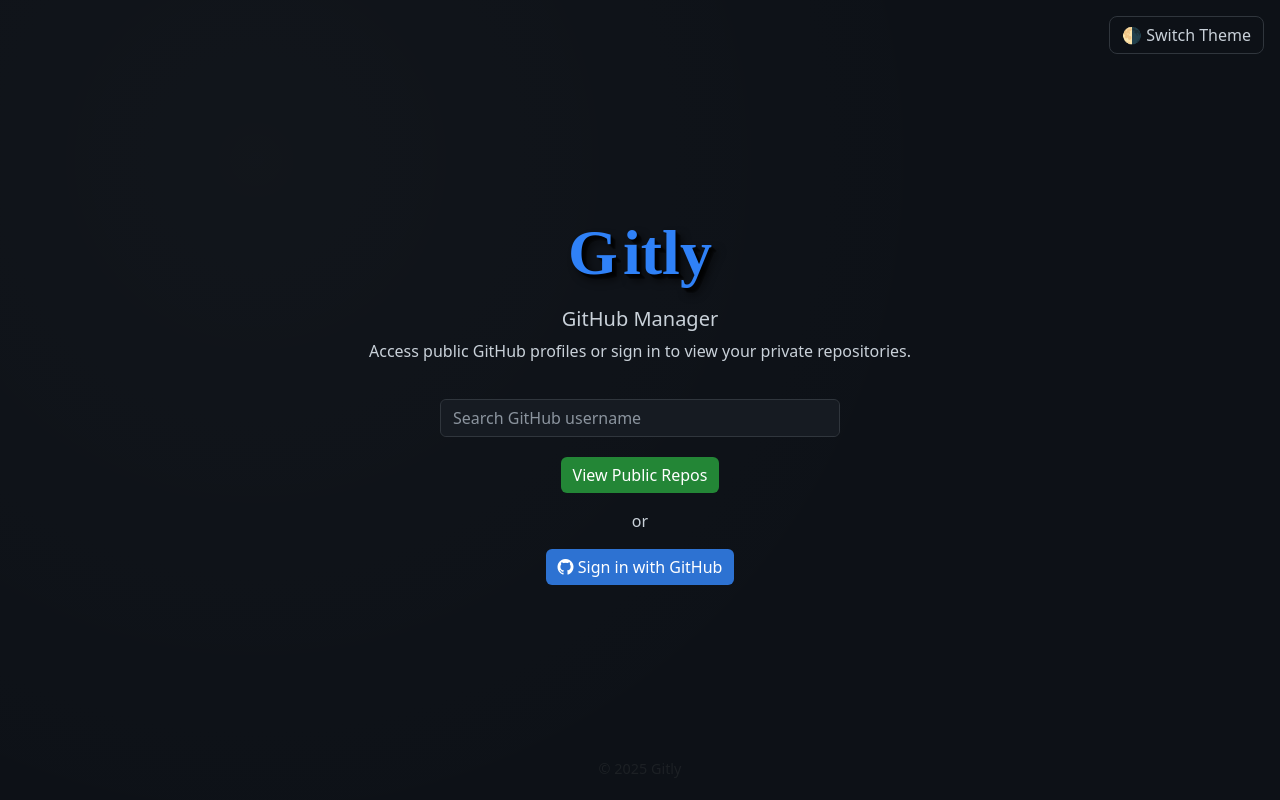
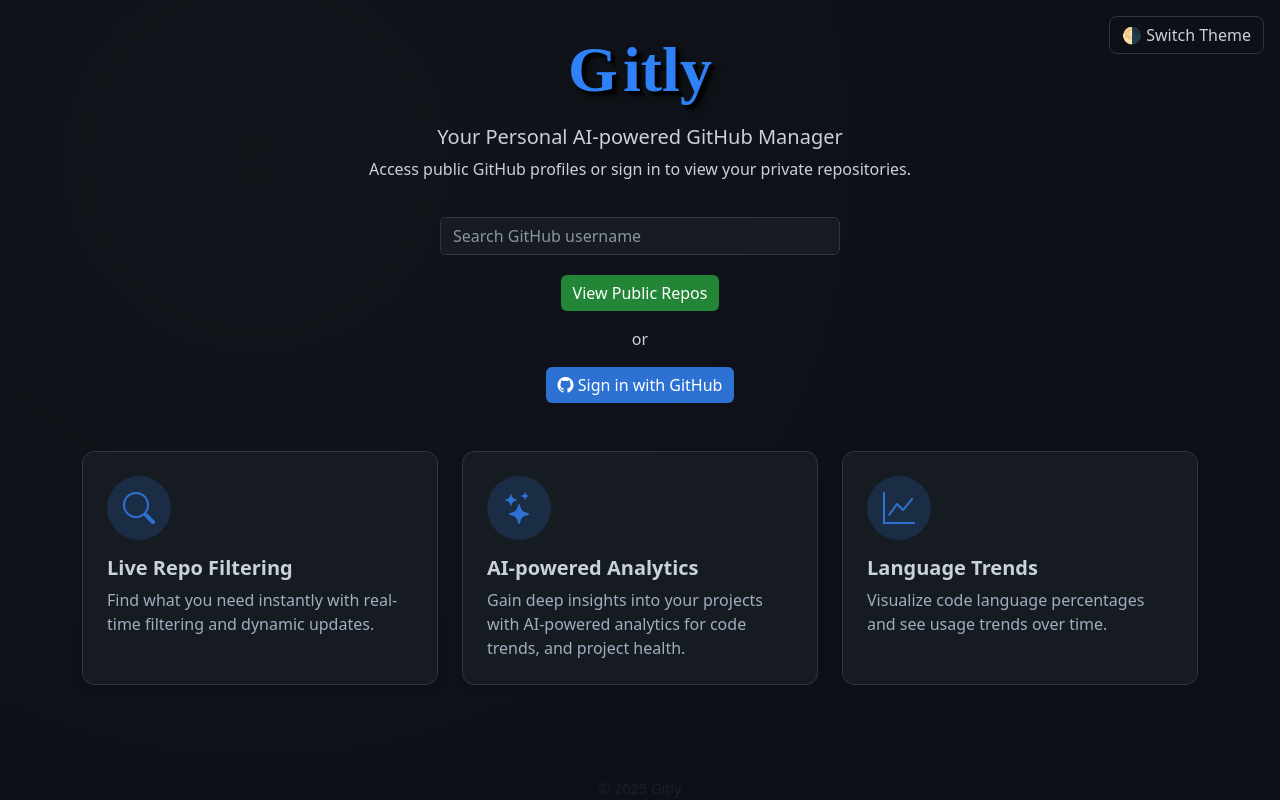
Before and after one commit to vishalmotirale/Gitly, a Flask app: page / in a window 1280 px wide. Run offline with Flask 3, Linux system fonts and the light colour scheme; parts of the project's set-up code (start-up, migrations or seed data) failed here and were passed over.

Commit message:
index update

```diff
--- a/templates/index.html
+++ b/templates/index.html
@@ -3,7 +3,7 @@
 <head>
   <meta charset="UTF-8" />
   <meta name="viewport" content="width=device-width, initial-scale=1.0" />
-  <title>Gitly – GitHub Manager</title>
+  <title>Gitly – AI-Powered GitHub Dashboard</title>
 
   <link rel="stylesheet" href="https://cdn.jsdelivr.net/npm/bootstrap@5.3.0/dist/css/bootstrap.min.css" />
   <link rel="stylesheet" href="https://cdnjs.cloudflare.com/ajax/libs/animate.css/4.1.1/animate.min.css" />
@@ -19,6 +19,10 @@
       --btn-primary-hover: #1f6feb;
       --btn-success: #238636;
       --btn-success-hover: #2ea043;
+      --card-bg: #161b22;
+      --card-border: #30363d;
+      --icon-bg: rgba(45, 114, 210, 0.2);
+      --icon-color: #2d72d2;
     }
 
     body.light-mode {
@@ -30,16 +34,20 @@
       --btn-primary-hover: #0b5ed7;
       --btn-success: #198754;
       --btn-success-hover: #157347;
+      --card-bg: #fff;
+      --card-border: #e9ecef;
+      --icon-bg: rgba(13, 110, 253, 0.1);
+      --icon-color: #0d6efd;
     }
 
     body {
       margin: 0;
       background-color: var(--bg-color);
       color: var(--text-color);
-      height: 100vh;
+      min-height: 100vh;
       display: flex;
       flex-direction: column;
-      justify-content: center;
+      justify-content: flex-start;
       align-items: center;
       text-align: center;
       transition: all 0.4s ease;
@@ -128,7 +136,6 @@
         border-top: 3px solid white;
         border-radius: 50%;
         animation: spin 0.8s linear infinite;
-        /* Removed margin-left as it's handled by gap-2 on parent */
     }
     @keyframes spin {
       to {
@@ -139,9 +146,15 @@
       display: none;
     }
 
+    /* Custom style for theme switch button */
+    #theme-btn {
+      position: absolute;
+      top: 20px;
+      right: 20px;
+      z-index: 1000;
+    }
 
-    /* Custom style for theme switch button */
-    #theme-btn .btn-outline-primary {
+    #theme-btn button {
       display: flex;
       align-items: center;
       gap: 6px;
@@ -151,19 +164,19 @@
       color: var(--text-color);
       border-color: var(--input-border);
       transition: all 0.2s ease-in-out;
+      cursor: pointer;
     }
 
-    #theme-btn .btn-outline-primary:hover {
-      background-color: transparent;
+    #theme-btn button:hover {
+      background-color: var(--card-bg);
       color: var(--btn-primary);
       border-color: var(--btn-primary);
       box-shadow: 0 0 0 2px rgba(45, 114, 210, 0.2);
     }
 
     footer {
-      position: absolute;
-      bottom: 20px;
       font-size: 0.9rem;
+      margin-top: auto;
     }
 
     /* Original 'hidden' class for visibility animation */
@@ -242,6 +255,8 @@
       flex-direction: column;
       align-items: center;
       width: 100%;
+      padding-top: 2rem;
+      flex-grow: 1;
     }
 
     /* Flash Messages Styling */
@@ -259,13 +274,13 @@
       border-radius: 8px;
       font-size: 0.95rem;
       font-weight: 500;
-      margin-bottom: 1.5rem; /* Space below the message */
+      margin-bottom: 1.5rem;
       text-align: center;
       width: 100%;
-      max-width: 400px; /* Adjust as needed */
+      max-width: 400px;
       box-shadow: 0 2px 5px rgba(0,0,0,0.2);
-      opacity: 1; /* Ensure initial opacity is 1 */
-      transition: opacity 0.5s ease-out; /* Add transition for smooth fade */
+      opacity: 1;
+      transition: opacity 0.5s ease-out;
     }
 
     .flash-message.error {
@@ -285,6 +300,51 @@
       color: #58a6ff;
       border: 1px solid #58a6ff;
     }
+
+    /* Styles for the new feature cards */
+    .feature-card {
+      background-color: var(--card-bg);
+      border: 1px solid var(--card-border);
+      border-radius: 0.75rem;
+      padding: 1.5rem;
+      text-align: left;
+      transition: transform 0.3s ease, box-shadow 0.3s ease, border-color 0.3s ease;
+      box-shadow: 0 4px 6px rgba(0,0,0,0.1);
+      height: 100%;
+      display: flex;
+      flex-direction: column;
+    }
+    .feature-card:hover {
+      transform: translateY(-0.5rem);
+      border-color: var(--btn-primary);
+      box-shadow: 0 8px 12px rgba(0,0,0,0.2);
+    }
+    .feature-card .icon-container {
+      background-color: var(--icon-bg);
+      width: 4rem;
+      height: 4rem;
+      display: flex;
+      justify-content: center;
+      align-items: center;
+      border-radius: 50%;
+      margin-bottom: 1rem;
+    }
+    .feature-card .icon-container i {
+      font-size: 2rem;
+      color: var(--icon-color);
+    }
+    .feature-card h5 {
+      font-weight: 600;
+      font-size: 1.25rem;
+      margin-bottom: 0.5rem;
+    }
+    .feature-card p {
+      color: #a0aec0;
+      margin-bottom: 0;
+    }
+    body.light-mode .feature-card p {
+      color: #6c757d;
+    }
   </style>
 </head>
 <body>
@@ -294,7 +354,7 @@
   </div>
 
   <div id="main-content">
-    <div class="position-absolute top-0 end-0 m-3 initial-hidden" id="theme-btn">
+    <div class="position-absolute top-0 end-0 m-3" id="theme-btn">
       <button class="btn btn-outline-primary" onclick="toggleTheme()">
         🌗 Switch Theme
       </button>
@@ -320,7 +380,7 @@
       <h1 id="itly-word">itly</h1>
     </div>
 
-    <h5 id="subtitle" class="animate__animated initial-hidden">GitHub Manager</h5>
+    <h5 id="subtitle" class="animate__animated initial-hidden">Your Personal AI-powered GitHub Manager</h5>
     <p id="description" class="animate__animated initial-hidden">
       Access public GitHub profiles or sign in to view your private repositories.
     </p>
@@ -343,10 +403,47 @@
       </a>
     </div>
 
-    <footer id="footer" class="text-muted animate__animated initial-hidden">
-      © 2025 Gitly
-    </footer>
+    {# New Features Section #}
+    <section class="container mt-5 animate__animated initial-hidden" id="features-section">
+      <div class="row g-4">
+
+        <div class="col-12 col-md-4">
+          <div class="feature-card">
+            <div class="icon-container">
+              <i class="bi bi-search"></i>
+            </div>
+            <h5>Live Repo Filtering</h5>
+            <p>Find what you need instantly with real-time filtering and dynamic updates.</p>
+          </div>
+        </div>
+
+        <div class="col-12 col-md-4">
+          <div class="feature-card">
+            <div class="icon-container">
+              <i class="bi bi-stars"></i>
+            </div>
+            <h5>AI-powered Analytics</h5>
+            <p>Gain deep insights into your projects with AI-powered analytics for code trends, and project health.</p>
+          </div>
+        </div>
+
+        <div class="col-12 col-md-4">
+          <div class="feature-card">
+            <div class="icon-container">
+              <i class="bi bi-graph-up"></i>
+            </div>
+            <h5>Language Trends</h5>
+            <p>Visualize code language percentages and see usage trends over time.</p>
+          </div>
+        </div>
+
+      </div>
+    </section>
   </div>
+
+  <footer id="footer" class="text-muted animate__animated initial-hidden">
+    © 2025 Gitly
+  </footer>
 
   <script>
     const sleep = ms => new Promise(res => setTimeout(res, ms));
@@ -361,13 +458,15 @@
       await sleep(500);
       const ids = [
         "subtitle", "description", "search-form",
-        "or-text", "github-btn", "footer", "theme-btn"
+        "or-text", "github-btn", "features-section", "footer"
       ];
       await sleep(1500);
       ids.forEach(id => {
         const el = document.getElementById(id);
-        el.classList.remove("initial-hidden");
-        el.classList.add("animate__fadeInUp", "show");
+        if (el) {
+            el.classList.remove("initial-hidden");
+            el.classList.add("animate__fadeInUp", "show");
+        }
       });
 
       // Flash messages fade out after 3 seconds
@@ -400,9 +499,9 @@
 
       if (searchForm && viewPublicReposBtn && btnText && loadingSpinner) {
         searchForm.addEventListener("submit", function () {
-          viewPublicReposBtn.disabled = true; // Disable button first
-          btnText.classList.add("hidden"); // Hide the text
-          loadingSpinner.classList.remove("hidden"); // Show the spinner
+          viewPublicReposBtn.disabled = true;
+          btnText.classList.add("hidden");
+          loadingSpinner.classList.remove("hidden");
         });
       }
     });
```
